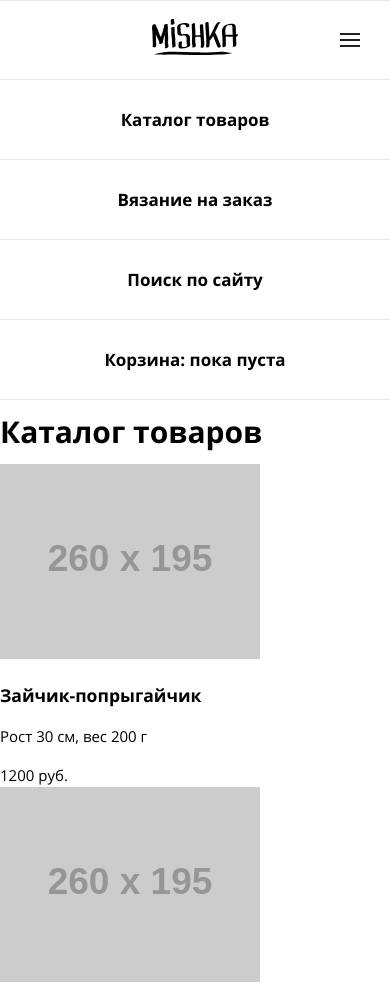
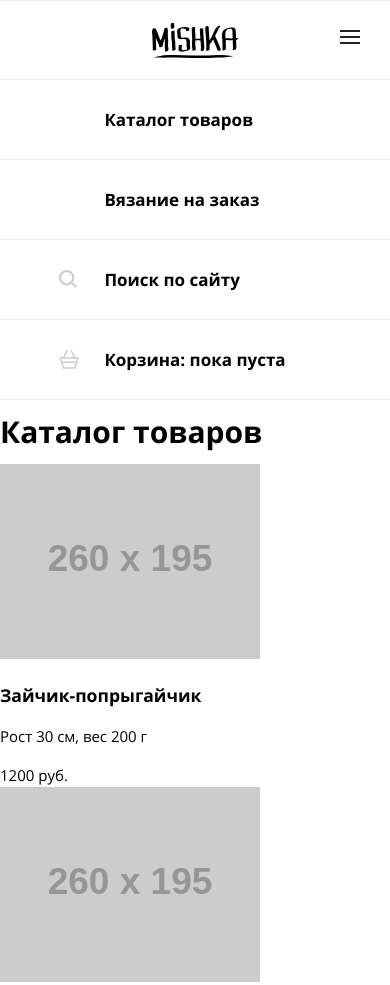
Before and after one commit to kosh89/855491-mishka-17, a website: page source/catalog.html in a window 390 px wide. Shown: the top 985 px of the page. Drawn offline with nearby package versions, Linux system fonts and the light colour scheme; files that its build step writes are made by us from their sources; placeholder pictures from the web are drawn by us.

Commit message:
mobile header stylization

```diff
--- a/source/catalog.html
+++ b/source/catalog.html
@@ -11,31 +11,41 @@
 
 <body>
   <header class="header">
-    <div class="wrapper">
-      <nav class="header__navigation navigation">
-        <ul class="navigation__list">
-          <li class="navigation__item navigation__item--logo">
-            <a href="index.html" class="navigation__logo">
-              <img class="navigation__logo-image" src="img/logo-mobile.svg" width="86" height="35"
-                alt="Интернет-магазин Мишка">
-            </a>
-            <button class="header__nav-toggle" type="button" aria-label="show-menu"></button>
+    <button class="header__nav-toggle" type="button" aria-label="show-menu"></button>
+    <nav class="header__navigation navigation">
+      <ul class="navigation__list">
+        <li class="navigation__item navigation__item--logo">
+          <a class="navigation__logo navigation__logo--active" href="index.html"></a>
+        </li>
+        <div class="navigation__wrapper">
+          <li class="navigation__item">
+            <a class="navigation__link">Каталог товаров</a>
           </li>
           <li class="navigation__item">
-            <a>Каталог товаров</a>
+            <a class="navigation__link" href="form.html">Вязание на заказ</a>
           </li>
           <li class="navigation__item">
-            <a href="form.html">Вязание на заказ</a>
+            <a class="navigation__link" href="#">Поиск по сайту
+              <svg class="navigation__icon navigation__icon--search" x="0px" y="0px" width="17.6px" height="17.6px"
+                viewBox="-0.8 -0.8 17.6 17.6" enable-background="new -0.8 -0.8 17.6 17.6" xml:space="preserve">
+                <path
+                  d="M16.47,14.93l-3.415-3.415C14.02,10.226,14.6,8.634,14.6,6.899c0-4.253-3.447-7.699-7.7-7.699 S-0.8,2.646-0.8,6.899s3.446,7.7,7.699,7.7c1.734,0,3.326-0.58,4.613-1.546l3.417,3.416c0.203,0.202,0.418,0.33,0.771,0.33 c0.607,0,1.1-0.492,1.1-1.1C16.8,15.459,16.739,15.2,16.47,14.93z M1.399,6.899c0-3.038,2.462-5.5,5.5-5.5s5.5,2.462,5.5,5.5 s-2.462,5.5-5.5,5.5S1.399,9.938,1.399,6.899z" />
+              </svg>
+            </a>
           </li>
           <li class="navigation__item">
-            <a href="#">Поиск по сайту</a>
+            <a class="navigation__link" href="#">Корзина: <span>пока пуста</span>
+              <svg class="navigation__icon navigation__icon--cart" x="0px" y="0px" width="20.294px" height="18.849px"
+                viewBox="264.205 370.961 20.294 18.849" enable-background="new 264.205 370.961 20.294 18.849"
+                xml:space="preserve">
+                <path
+                  d="M283.75,378.19h-3.151l-3.407-6.814c-0.185-0.37-0.634-0.52-1.006-0.335 c-0.371,0.186-0.521,0.636-0.335,1.006l3.071,6.143h-9.138l3.072-6.143c0.185-0.371,0.035-0.821-0.335-1.006 c-0.37-0.185-0.821-0.035-1.006,0.335l-3.407,6.814h-3.151c-0.414,0-0.75,0.336-0.75,0.75s0.336,0.75,0.75,0.75h0.157l0.855,2.991 c-0.187,0.137-0.316,0.347-0.316,0.595c0,0.396,0.309,0.71,0.697,0.739l1.656,5.795h12.697l1.656-5.795 c0.388-0.028,0.698-0.344,0.698-0.739c0-0.249-0.129-0.459-0.316-0.596l0.854-2.991h0.157c0.414,0,0.75-0.336,0.75-0.75 S284.164,378.19,283.75,378.19z M279.569,388.311h-10.433l-1.224-4.284h12.881L279.569,388.311z M281.222,382.526h-13.739 l-0.81-2.836h15.359L281.222,382.526z" />
+              </svg>
+            </a>
           </li>
-          <li class="navigation__item">
-            <a href="#">Корзина: <span>пока пуста</span></a>
-          </li>
-        </ul>
-      </nav>
-    </div>
+        </div>
+      </ul>
+    </nav>
   </header>
 
   <main>
--- a/source/sass/header.scss
+++ b/source/sass/header.scss
@@ -1,9 +1,14 @@
+.header {
+  position: relative;
+}
+
 .header__nav-toggle {
   background-image: url("../img/icon-menu-open.svg");
   background-repeat: no-repeat;
   background-color: transparent;
   border: none;
   position: absolute;
+  top: 30px;
   right: 30px;
   width: 20px;
   height: 14px;
--- /dev/null
+++ b/source/sass/mixins.scss
@@ -0,0 +1,7 @@
+@mixin menu-divider() {
+  position: absolute;
+  content: "";
+  width: 150vw;
+  height: 1px;
+  background-color: #ececec;
+}
--- a/source/sass/navigation.scss
+++ b/source/sass/navigation.scss
@@ -2,30 +2,83 @@
   margin: 0;
   padding: 0;
   list-style: none;
-
   display: flex;
   flex-direction: column;
+  align-items: center;
+  overflow: hidden;
 }
 
 .navigation__item {
   position: relative;
   min-height: 80px;
-  border-bottom: 1px solid rgba(0, 0, 0, 0.1);
   font-family: "Open Sans", "Arial", sans-serif;
   font-weight: 600;
   font-size: 17px;
   line-height: 24px;
   display: flex;
   justify-content: center;
-  text-align: center;
   align-items: center;
 
-  &--logo {
-    border-top: 1px solid rgba(0, 0, 0, 0.1);
+  &--logo::before {
+    @include menu-divider();
+    top: 0;
+  }
+
+  &::after {
+    @include menu-divider();
+    bottom: 0;
   }
 }
 
-.navigation__item a {
+.navigation__logo {
+  display: block;
+  width: 86px;
+  height: 35px;
+  background-image: url("../img/logo-mobile.svg");
+  background-repeat: no-repeat;
+  background-position: center;
+
+  &--active {
+    &:hover {
+      opacity: 0.6;
+    }
+
+    &:active {
+      opacity: 0.3;
+    }
+  }
+}
+
+.navigation__wrapper {
+  display: flex;
+  flex-direction: column;
+  align-items: flex-start;
+}
+
+.navigation__link {
   text-decoration: none;
-  color: #000000;
+  color: rgba(0, 0, 0, 1);
+
+  &:hover {
+    color: rgba(0, 0, 0, 0.6);
+
+    .navigation__icon {
+      fill: rgba(99, 209, 187, 1);
+    }
+  }
+
+  &:active {
+    color: rgba(0, 0, 0, 0.3);
+
+    .navigation__icon {
+      fill: rgba(99, 209, 187, 0.3);
+    }
+  }
 }
+
+.navigation__icon {
+  position: absolute;
+  fill: rgba(0, 0, 0, 0.2);
+  left: -45px;
+  top: 30px;
+}
--- a/source/sass/style.scss
+++ b/source/sass/style.scss
@@ -1,4 +1,5 @@
 @import "normalize.scss";
+@import "mixins.scss";
 @import "scaffolding.scss";
 @import "header.scss";
 @import "navigation.scss";
```
Also changed, not shown: source/form.html (+28 -18 lines), source/index.html (+30 -20 lines).
